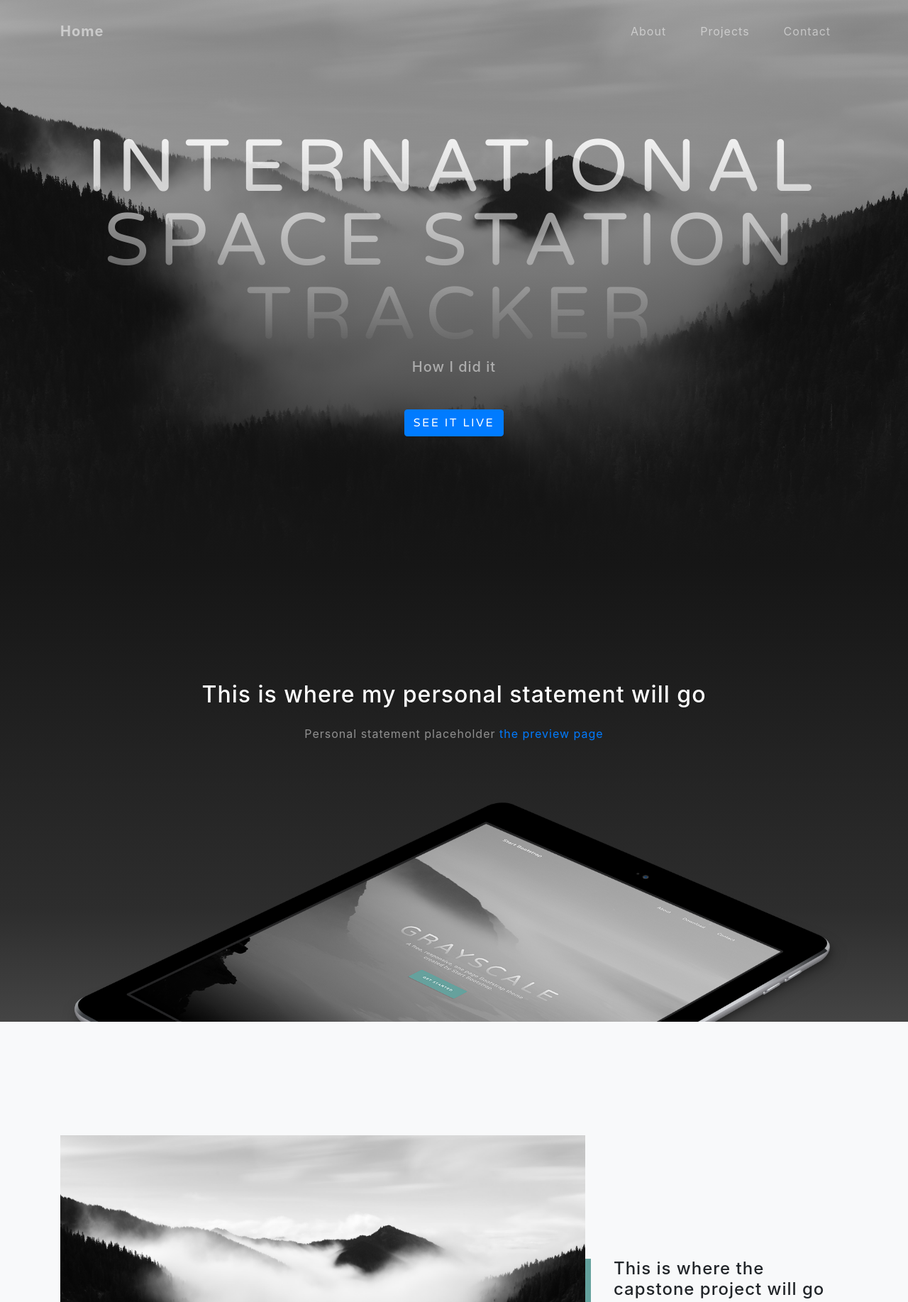
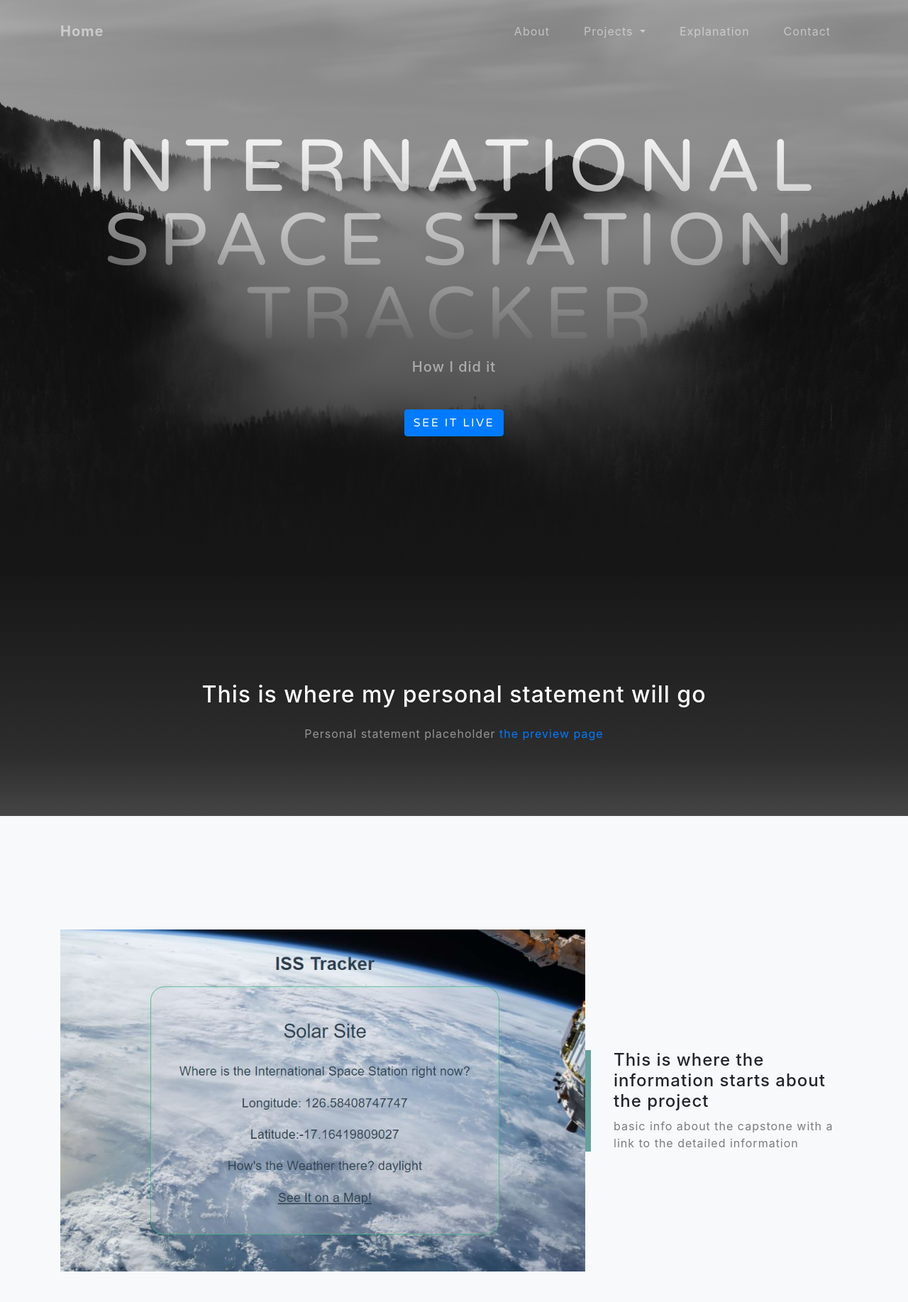
Before and after one commit to NateMeinhold/Portfolio, a website with bundled scripts: page ISSTracker.html in a window 1280 px wide. Shown: the top 1835 px of the page at 71% size. Built offline with nearby package versions, Linux system fonts and the light colour scheme.

Commit message:
got the nav bar up and running

```diff
--- a/ISSTracker.html
+++ b/ISSTracker.html
@@ -38,10 +38,19 @@
           <li class="nav-item">
             <a class="nav-link js-scroll-trigger" href="#about">About</a>
           </li>
+
+          <li class="nav-item dropdown">
+            <a class="nav-link dropdown-toggle" href="#" id="navbarDropdownBlog" data-toggle="dropdown"
+              aria-haspopup="true" aria-expanded="false">
+              Projects
+            </a>
+            <div class="dropdown-menu dropdown-menu-right" aria-labelledby="navbarDropdownBlog">
+             <a class="dropdown-item" href="post1.html">Case Study: Community Transit</a>
+             <a class="dropdown-item" href="post2.html">Navigating a College Website</a>
+            </div>
+          </li>
           <li class="nav-item">
-            <a class="nav-link js-scroll-trigger" href="#projects">Projects</a>
-            <!-- <div class="dropdown-menu dropdown-menu-right" aria-labelledby="navbarDropdownBlog"></div>
-            <a class="dropdown-item" href="post1.html">Case Study: Community Transit</a> -->
+            <a class="nav-link js-scroll-trigger" href="#projects">Explanation</a>
           </li>
           <li class="nav-item">
             <a class="nav-link js-scroll-trigger" href="#signup">Contact</a>
@@ -58,7 +67,8 @@
         <h1 class="mx-auto my-0 text-uppercase">International Space Station Tracker</h1>
         <h2 class="text-white-50 mx-auto mt-2 mb-5">How I did it</h2>
         <!--update button to go to live site-->
-        <a href="#about" class="btn btn-primary js-scroll-trigger">See it Live</a>
+        <!-- <a href="#about" class="btn btn-primary js-scroll-trigger">See it Live</a> -->
+        <a href="https://natemeinhold.com/wats4000finalproject/#/" class="btn btn-primary js-scroll-trigger" >See it Live</a>
       </div>
     </div>
   </header>
@@ -73,7 +83,7 @@
             <a href="http://startbootstrap.com/template-overviews/grayscale/">the preview page</a></p>
         </div>
       </div>
-      <img src="img/ipad.png" class="img-fluid" alt="">
+      <img src="" class="img-fluid" alt="">
     </div>
   </section>
 
@@ -84,11 +94,11 @@
       <!-- Featured Project Row -->
       <div class="row align-items-center no-gutters mb-4 mb-lg-5">
         <div class="col-xl-8 col-lg-7">
-          <img class="img-fluid mb-3 mb-lg-0" src="img/bg-masthead.jpg" alt="">
+          <img class="img-fluid mb-3 mb-lg-0" src="img/ISS.JPG" alt="This is where the project picture goes">
         </div>
         <div class="col-xl-4 col-lg-5">
           <div class="featured-text text-center text-lg-left">
-            <h4>This is where the capstone project will go</h4>
+            <h4>This is where the information starts about the project</h4>
             <p class="text-black-50 mb-0">basic info about the capstone with a link to the detailed information</p>
           </div>
         </div>
```
Also changed, not shown: index.html (+21 -7 lines), img/ISS.JPG (added).
